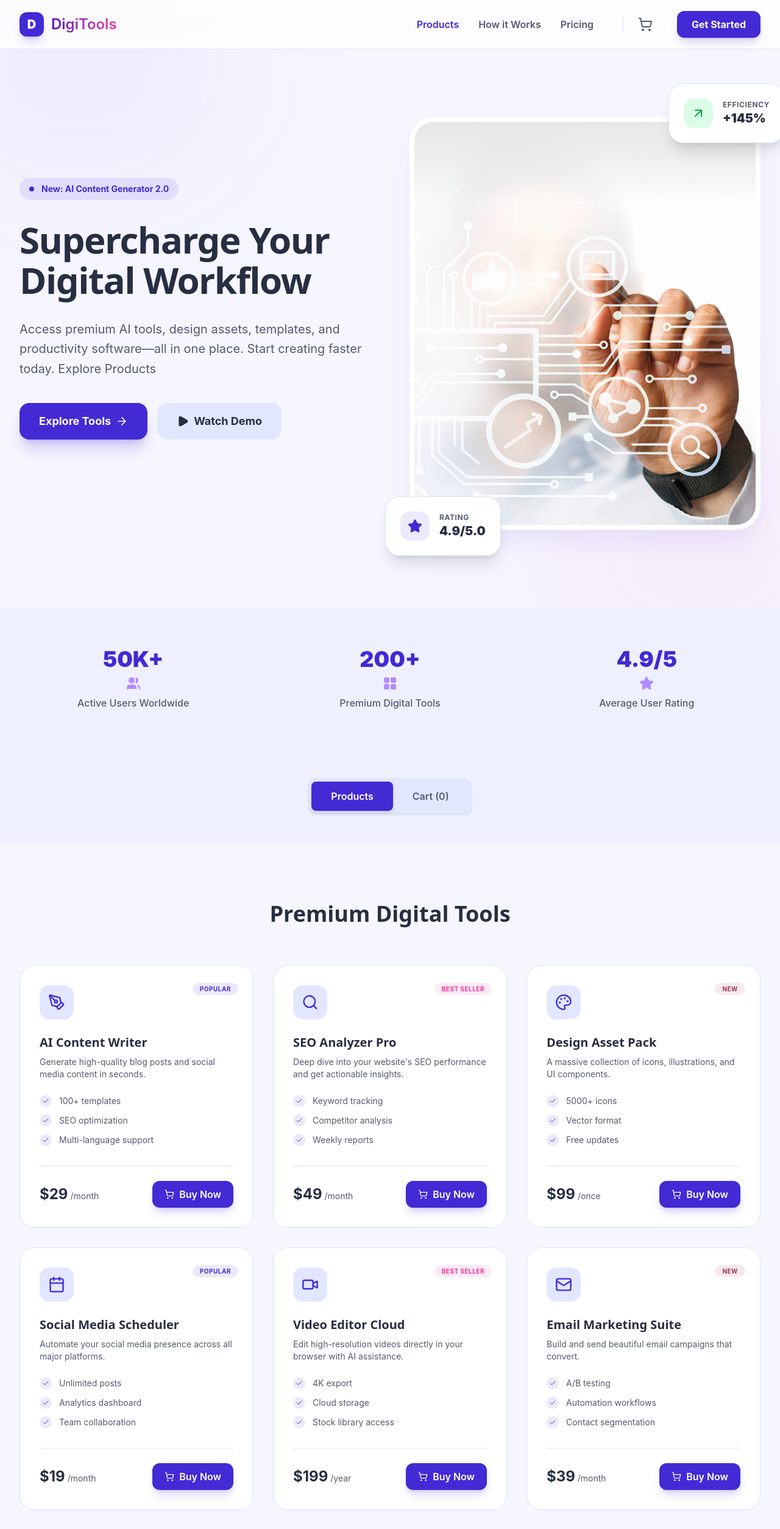
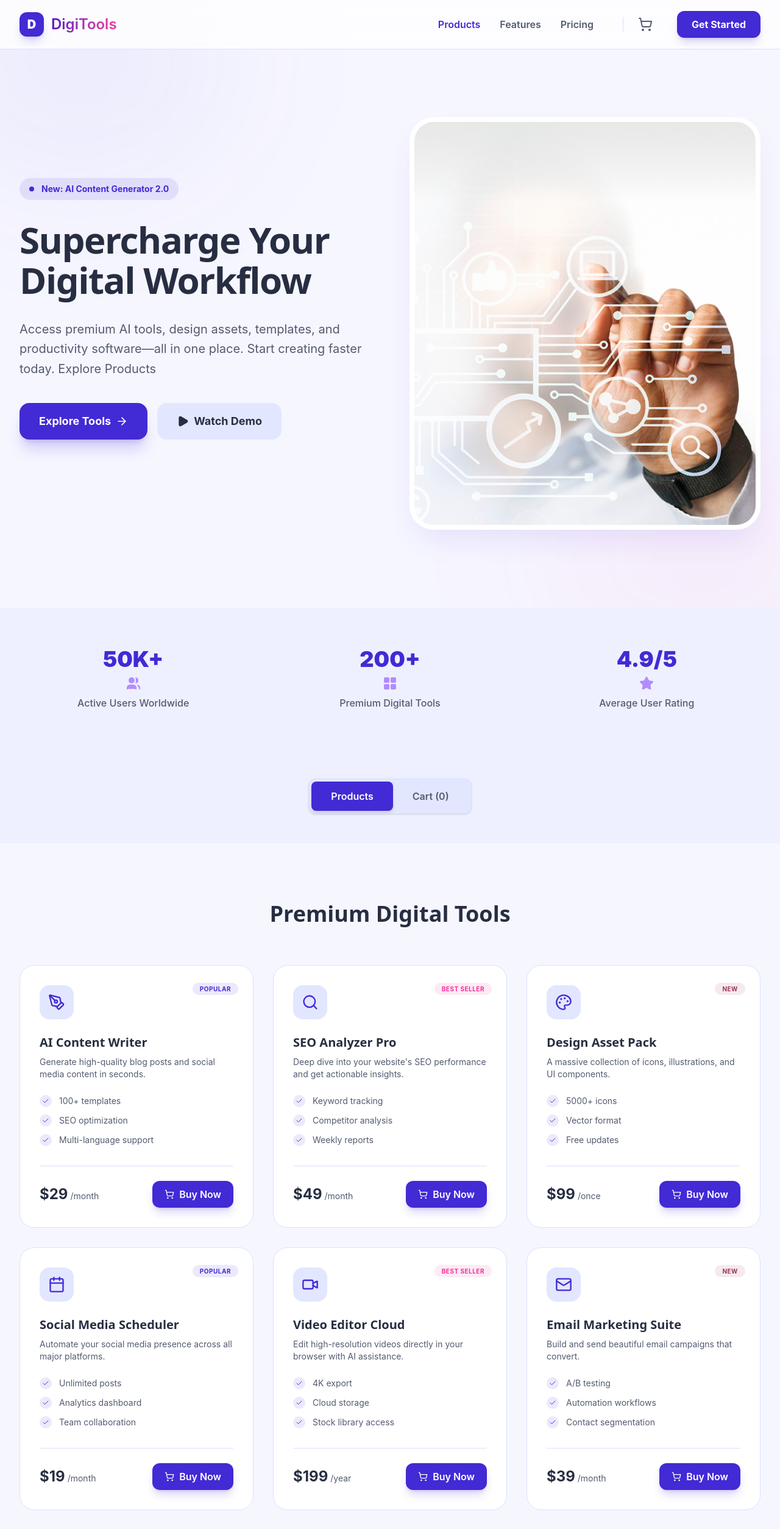
Before and after one commit to mmizan24/DigiTools-Mizan, a React (Vite) app: page / in a window 1280 px wide. Shown: the top 2508 px of the page at 61% size. Built offline with nearby package versions, Linux system fonts and the light colour scheme.

Commit message:
Almost done

```diff
--- a/src/App.jsx
+++ b/src/App.jsx
@@ -13,12 +13,19 @@ import { CartView } from './components/CartView';
 
 export default function App() {
   const [activeTab, setActiveTab] = useState('products');
-  const [cart, setCart] = useState([]);
+  const [cart, setCart] = useState(() => {
+    const savedCart = localStorage.getItem('digi-cart');
+    return savedCart ? JSON.parse(savedCart) : [];
+  });
 
-  // Smooth scroll to top when tab changes
   useEffect(() => {
-    window.scrollTo({ top: 0, behavior: 'smooth' });
-  }, [activeTab]);
+    localStorage.setItem('digi-cart', JSON.stringify(cart));
+  }, [cart]);
+
+  // // Smooth scroll to top when tab changes
+  // useEffect(() => {
+  //   window.scrollTo({ top: 0, behavior: 'smooth' });
+  // }, [activeTab]);
 
   const handleAddToCart = (product) => {
     setCart(prev => {
@@ -75,21 +82,19 @@ export default function App() {
           <div className="inline-flex bg-surface-container p-1 rounded-xl shadow-sm border border-surface-container-high">
             <button
               onClick={() => setActiveTab('products')}
-              className={`px-8 py-3 rounded-lg font-semibold transition-all duration-300 ${
-                activeTab === 'products'
+              className={`px-8 py-3 rounded-lg font-semibold transition-all duration-300 ${activeTab === 'products'
                   ? 'bg-primary text-white shadow-md'
                   : 'text-on-surface-variant hover:bg-surface-container-high'
-              }`}
+                }`}
             >
               Products
             </button>
             <button
               onClick={() => setActiveTab('cart')}
-              className={`px-8 py-3 rounded-lg font-semibold transition-all duration-300 ${
-                activeTab === 'cart'
+              className={`px-8 py-3 rounded-lg font-semibold transition-all duration-300 ${activeTab === 'cart'
                   ? 'bg-primary text-white shadow-md'
                   : 'text-on-surface-variant hover:bg-surface-container-high'
-              }`}
+                }`}
             >
               Cart ({cartCount})
             </button>
@@ -100,6 +105,7 @@ export default function App() {
       {activeTab === 'products' ? (
         <ProductGrid
           onAddToCart={handleAddToCart}
+          cart={cart} // <-- Pass the cart state here
           activeTab={activeTab}
           onTabChange={setActiveTab}
           cartCount={cartCount}
--- a/src/components/Header.jsx
+++ b/src/components/Header.jsx
@@ -29,7 +29,7 @@ export const Header = ({ cartCount, activeTab, onTabChange }) => {
             >
               Products
             </button>
-            <a href="#steps" className="text-on-surface-variant hover:text-primary font-semibold transition-colors">How it Works</a>
+            <a href="#steps" className="text-on-surface-variant hover:text-primary font-semibold transition-colors">Features</a>
             <a href="#pricing" className="text-on-surface-variant hover:text-primary font-semibold transition-colors">Pricing</a>
 
             <div className="h-6 w-px bg-surface-container-high mx-4"></div>
@@ -52,6 +52,7 @@ export const Header = ({ cartCount, activeTab, onTabChange }) => {
           </div>
 
           {/* Mobile Menu Button */}
+
           <div className="md:hidden flex items-center space-x-4">
             <button
               onClick={() => onTabChange('cart')}
--- a/src/components/Hero.jsx
+++ b/src/components/Hero.jsx
@@ -5,7 +5,7 @@ export function Hero() {
   return (
     <section className="relative pt-32 pb-20 lg:pt-48 lg:pb-32 overflow-hidden bg-surface">
       {/* Background Accents */}
-      <div className="absolute top-0 left-1/2 -translate-x-1/2 w-full h-full pointer-events-none">
+       <div className="absolute top-0 left-1/2 -translate-x-1/2 w-full h-full pointer-events-none">
         <div className="absolute top-[-10%] left-[-10%] w-[40%] h-[40%] bg-primary/5 rounded-full blur-[120px]"></div>
         <div className="absolute bottom-[-10%] right-[-10%] w-[40%] h-[40%] bg-secondary/5 rounded-full blur-[120px]"></div>
       </div>
@@ -67,10 +67,10 @@ export function Hero() {
           </motion.div>
 
           <motion.div
-            initial={{ opacity: 0, scale: 0.9 }}
-            animate={{ opacity: 1, scale: 1 }}
-            transition={{ duration: 1, delay: 0.2 }}
-            className="relative"
+            // initial={{ opacity: 0, scale: 0.9 }}
+            // animate={{ opacity: 1, scale: 1 }}
+            // transition={{ duration: 1, delay: 0.2 }}
+            // className="relative"
           >
             <div className="relative z-10 rounded-[2.5rem] overflow-hidden shadow-2xl shadow-primary/10 border-8 border-white">
               <img className='w-full h-auto' src="/src/assets/banner.png" alt="" />
@@ -78,11 +78,11 @@ export function Hero() {
 
             {/* Floating Elements */}
             <motion.div
-              animate={{ y: [0, -20, 0] }}
-              transition={{ duration: 4, repeat: Infinity, ease: "easeInOut" }}
-              className="absolute -top-10 -right-10 z-20 bg-white p-6 rounded-3xl shadow-xl border border-surface-container-high hidden md:block"
+              // animate={{ y: [0, -20, 0] }}
+              // transition={{ duration: 4, repeat: Infinity, ease: "easeInOut" }}
+              // className="absolute -top-10 -right-10 z-20 bg-white p-6 rounded-3xl shadow-xl border border-surface-container-high hidden md:block"
             >
-              <div className="flex items-center gap-4">
+              {/* <div className="flex items-center gap-4">
                 <div className="w-12 h-12 bg-green-100 rounded-2xl flex items-center justify-center">
                   <ArrowRight className="text-green-600 w-6 h-6 rotate-[-45deg]" />
                 </div>
@@ -90,15 +90,15 @@ export function Hero() {
                   <p className="text-xs text-on-surface-variant font-bold uppercase tracking-wider">Efficiency</p>
                   <p className="text-xl font-black text-on-surface">+145%</p>
                 </div>
-              </div>
+              </div> */}
             </motion.div>
 
             <motion.div
-              animate={{ y: [0, 20, 0] }}
-              transition={{ duration: 5, repeat: Infinity, ease: "easeInOut", delay: 1 }}
-              className="absolute -bottom-10 -left-10 z-20 bg-white p-6 rounded-3xl shadow-xl border border-surface-container-high hidden md:block"
+              // animate={{ y: [0, 20, 0] }}
+              // transition={{ duration: 5, repeat: Infinity, ease: "easeInOut", delay: 1 }}
+              // className="absolute -bottom-10 -left-10 z-20 bg-white p-6 rounded-3xl shadow-xl border border-surface-container-high hidden md:block"
             >
-              <div className="flex items-center gap-4">
+              {/* <div className="flex items-center gap-4">
                 <div className="w-12 h-12 bg-primary/10 rounded-2xl flex items-center justify-center">
                   <Star className="text-primary w-6 h-6 fill-current" />
                 </div>
@@ -106,7 +106,7 @@ export function Hero() {
                   <p className="text-xs text-on-surface-variant font-bold uppercase tracking-wider">Rating</p>
                   <p className="text-xl font-black text-on-surface">4.9/5.0</p>
                 </div>
-              </div>
+              </div> */}
             </motion.div>
           </motion.div>
         </div>
--- a/src/components/Pricing.jsx
+++ b/src/components/Pricing.jsx
@@ -25,7 +25,7 @@ export const Pricing = () => {
         </div>
 
         {/* Pro */}
-        <div className="bg-gradient-to-br from-primary to-primary-dim p-10 rounded-2xl text-on-primary shadow-2xl scale-105 z-10">
+        <div className="bg-linear-to-br from-primary to-primary-dim p-10 rounded-2xl text-on-primary shadow-2xl scale-105 z-10">
           <div className="inline-block px-3 py-1 rounded-full bg-white/20 text-[10px] font-black uppercase mb-4 tracking-widest">Most Popular</div>
           <div className="text-lg font-bold mb-2">Pro</div>
           <div className="text-4xl font-black mb-6">$29 <span className="text-base font-normal opacity-80">/mo</span></div>
--- a/src/components/ProductGrid.jsx
+++ b/src/components/ProductGrid.jsx
@@ -7,7 +7,7 @@ const iconMap = {
   PenTool, Search, Palette, Calendar, Video, Mail, Code, BarChart
 };
 
-export function ProductGrid({ onAddToCart }) {
+export function ProductGrid({ onAddToCart, cart = [] }) {
   const [addedIds, setAddedIds] = useState(new Set());
 
   const handleAdd = (product) => {
@@ -40,7 +40,7 @@ export function ProductGrid({ onAddToCart }) {
         <div className="grid grid-cols-1 md:grid-cols-2 lg:grid-cols-3 gap-8">
         {productsData.map((product) => {
           const IconComponent = iconMap[product.icon] || Star;
-          const isAdded = addedIds.has(product.id);
+          const isAdded = cart.some(item => item.id === product.id);
 
           return (
             <motion.div
--- a/src/products.json
+++ b/src/products.json
@@ -86,5 +86,17 @@
     "tagType": "best-seller",
     "features": ["Custom metrics", "Data export", "Mobile app access"],
     "icon": "BarChart"
+  },
+
+  {
+    "id": "9",
+    "name": "New",
+    "description": "Real-time analytics for your SaaS or e-commerce business.",
+    "price": 59,
+    "period": "monthly",
+    "tag": "Best Seller",
+    "tagType": "best-seller",
+    "features": ["Custom metrics", "Data export", "Mobile app access"],
+    "icon": "Code"
   }
 ]
```
Also changed, not shown: 1 other file (tests, documents, lock files or other folders).
